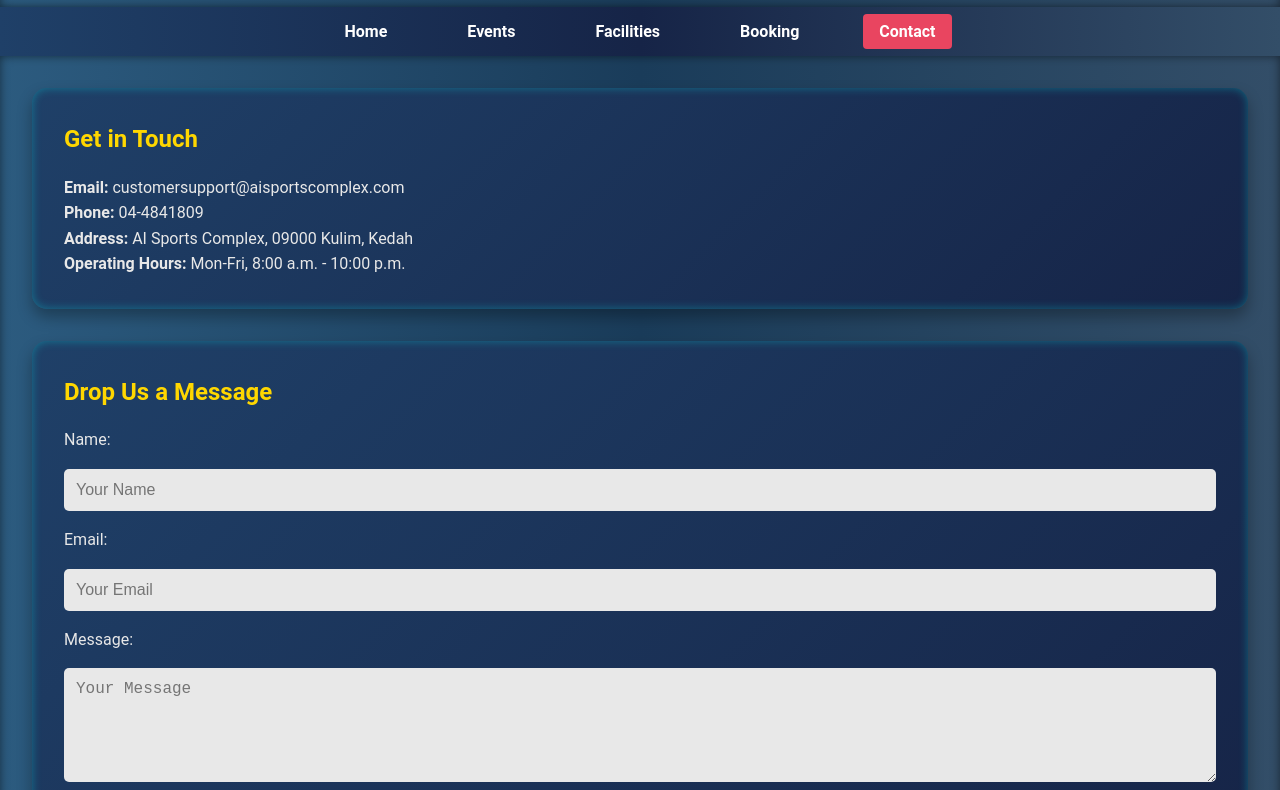
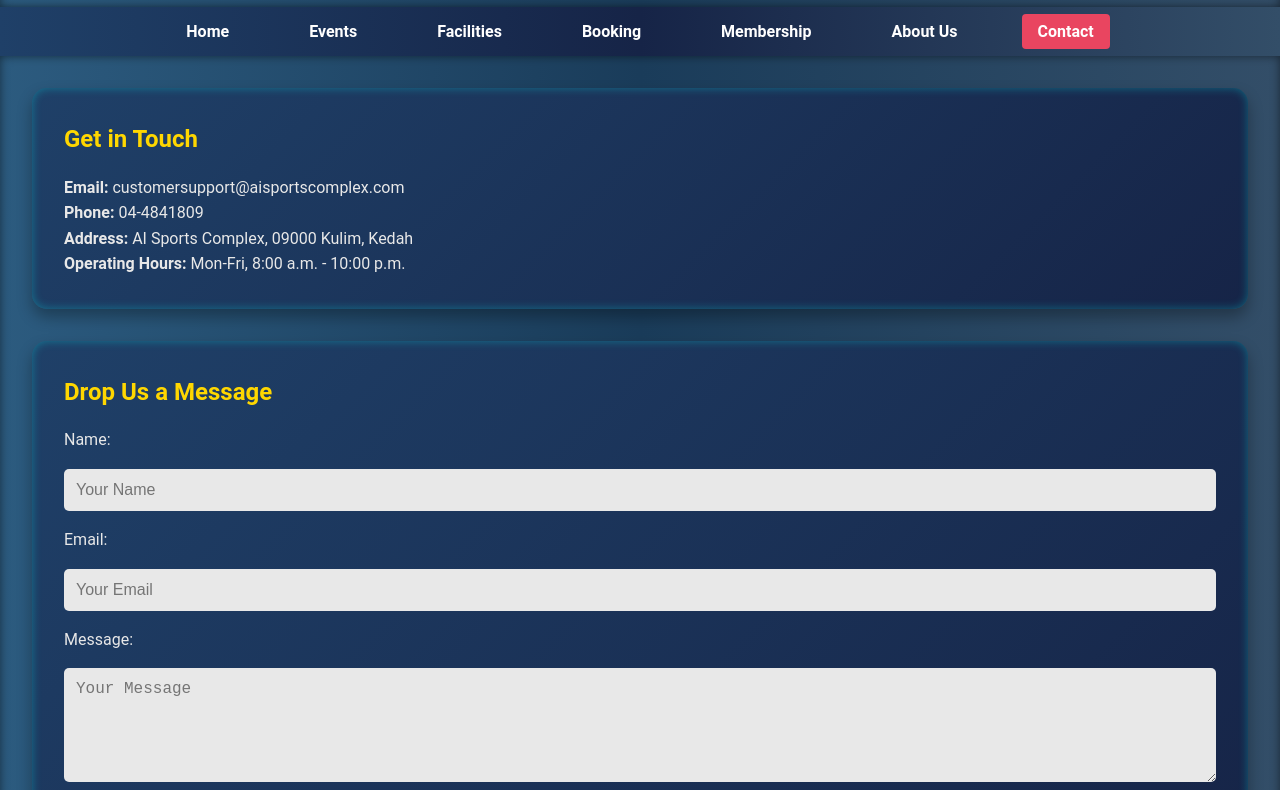
Before and after one commit to amanizzat/AI-Sports-Complex, a plain HTML site: page contact.html in a window 1280 px wide. Shown: the part 102-892 px from the top of the page. Drawn offline with Linux system fonts and the light colour scheme.

Commit message:
Update contact.html

```diff
--- a/contact.html
+++ b/contact.html
@@ -25,6 +25,8 @@
             	<li><a href="events.html">Events</a></li>
             	<li><a href="facilities.html">Facilities</a></li>
             	<li><a href="booking.html">Booking</a></li>
+		<li><a href="membership.html">Membership</a></li>
+		<li><a href="aboutus.html">About Us</a></li>
             	<li><a href="contact.html">Contact</a></li>
         </ul>
     </nav>
```
Lines whose indentation alone changed are shown as unchanged.
